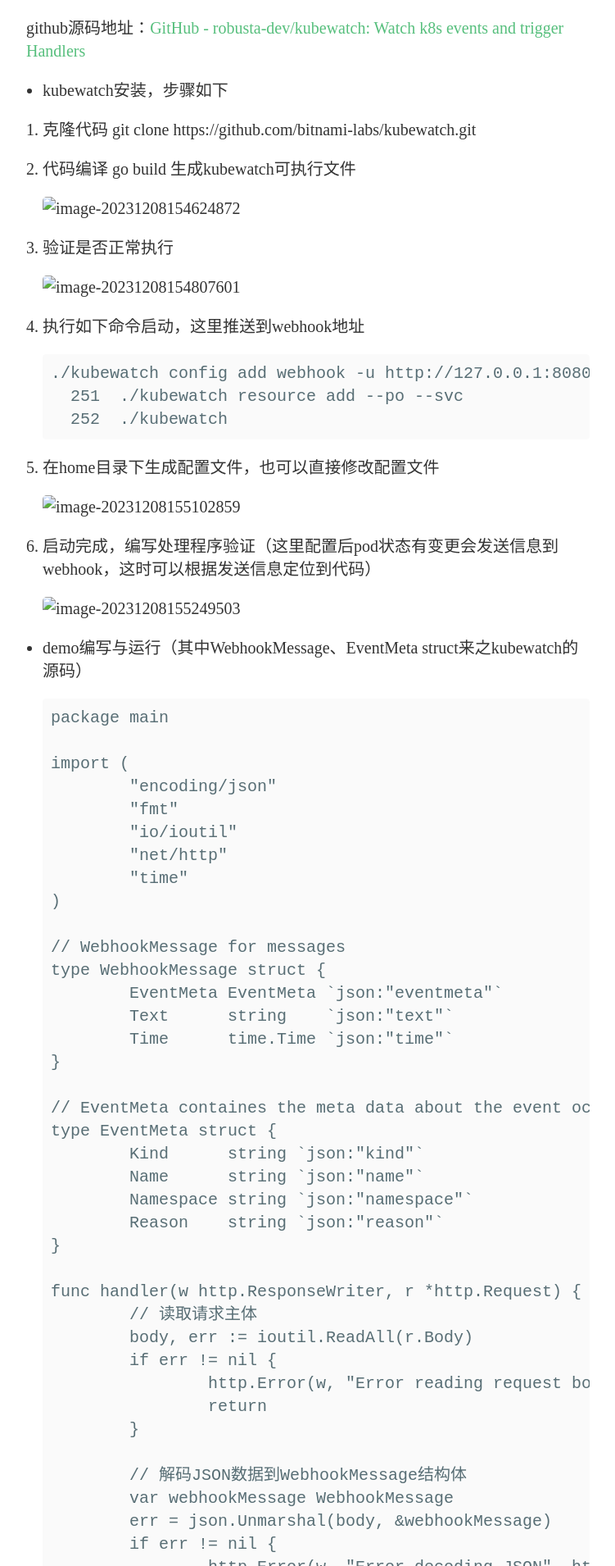
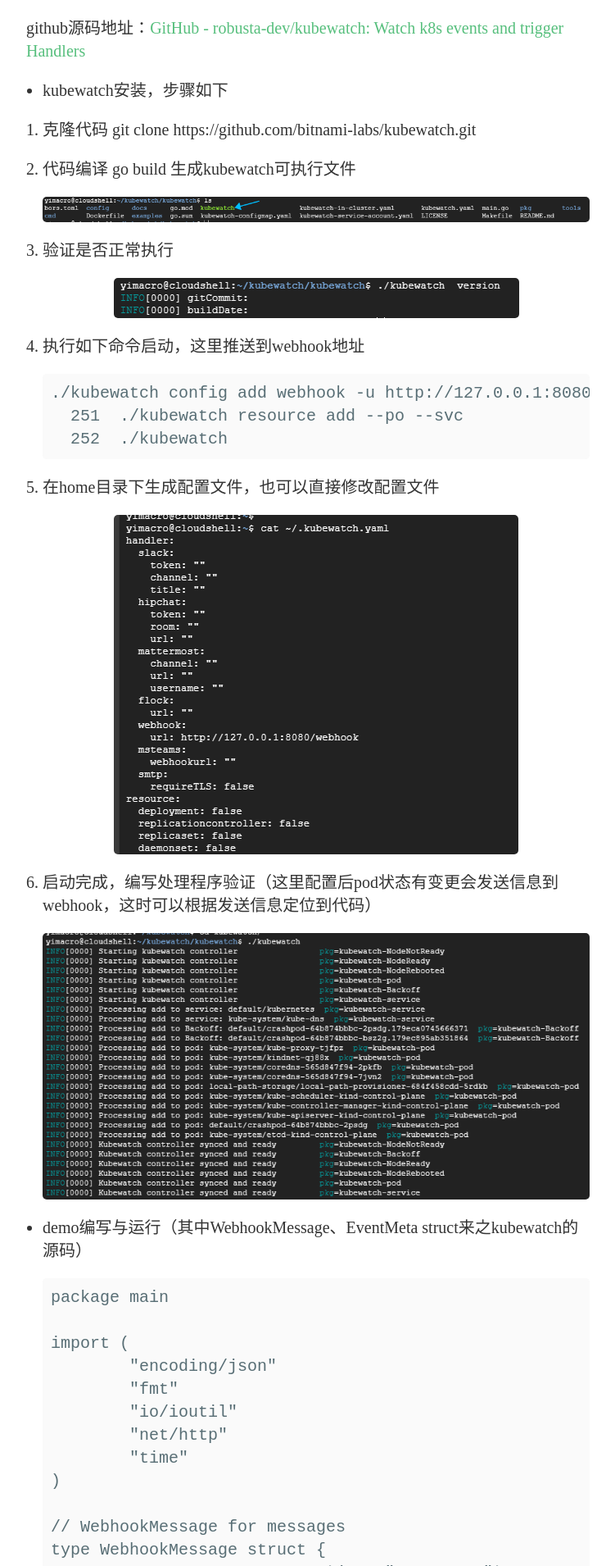
Before and after one commit to yimacro/yimacro.github.io, a Jekyll site: the page built from _posts/2023-12-15-kubewatch获取k8s状态变更信息.md, in a window 1280 px wide. Shown: the part 530-2440 px from the top of the page at 82% size, without its empty margins (264-1015 px from the left). Built offline with Jekyll 4.4.1, drawn with Linux system fonts in a browser that asks for light colours; some web fonts are replaced; comment, search, counter and statistics services are not loaded.

Commit message:
Update 2023-12-15-kubewatch获取k8s状态变更信息.md

```diff
--- a/_posts/2023-12-15-kubewatch获取k8s状态变更信息.md
+++ b/_posts/2023-12-15-kubewatch获取k8s状态变更信息.md
@@ -28,11 +28,11 @@
 
 2. 代码编译 go build 生成kubewatch可执行文件
 
-   ![image-20231208154624872](../pics/post/image-20231208154624872.png)
+   ![image-20231208154624872](https://yimacro.github.io/pics/post/image-20231208154624872.png)
 
 3. 验证是否正常执行
 
-   ![image-20231208154807601](../pics/post/image-20231208154807601.png)
+   ![image-20231208154807601](https://yimacro.github.io/pics/post/image-20231208154807601.png)
 
 4. 执行如下命令启动，这里推送到webhook地址
 
@@ -44,11 +44,11 @@
 
 5. 在home目录下生成配置文件，也可以直接修改配置文件
 
-   ![image-20231208155102859](../pics/post/image-20231208155102859.png)
+   ![image-20231208155102859](https://yimacro.github.io/pics/post/image-20231208155102859.png)
 
 6. 启动完成，编写处理程序验证（这里配置后pod状态有变更会发送信息到webhook，这时可以根据发送信息定位到代码）
 
-   ![image-20231208155249503](../pics/post/image-20231208155249503.png)
+   ![image-20231208155249503](https://yimacro.github.io/pics/post/image-20231208155249503.png)
 
 * demo编写与运行（其中WebhookMessage、EventMeta struct来之kubewatch的源码）
 
@@ -119,7 +119,7 @@
 
   1. 上传到服务器，执行代码
 
-     ![image-20231208162723151](../pics/post/image-20231208162723151.png)
+     ![image-20231208162723151](https://yimacro.github.io/pics/post/image-20231208162723151.png)
 
   2. 触发pod变更，验证是否能收到消息
 
@@ -131,11 +131,11 @@
 
      kubewatch能成功发送信息
 
-     ![image-20231208162942773](../pics/post/image-20231208162942773.png)
+     ![image-20231208162942773](https://yimacro.github.io/pics/post/image-20231208162942773.png)
 
      demo能正常接收打印信息
 
-     ![image-20231208162843525](../pics/post/image-20231208162843525.png)
+     ![image-20231208162843525](https://yimacro.github.io/pics/post/image-20231208162843525.png)
 
   ps:
 
```
